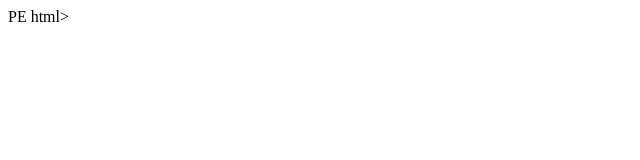
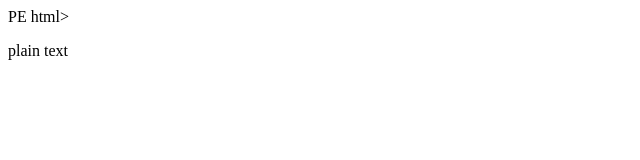
Before and after one commit to JonathanR128/test_smartgit_2_0, a plain HTML site: page index.html in a window 1280 px wide. Shown: the full height of the page, 0-640 px from the left. Drawn offline with Linux system fonts and the light colour scheme.

Commit message:
plain text

```diff
--- a/index.html
+++ b/index.html
@@ -4,6 +4,6 @@
     <title>Hello World!</title>
 </head>
 <body>
-
+	<p>plain text</p>
 </body>
 </html>
```
